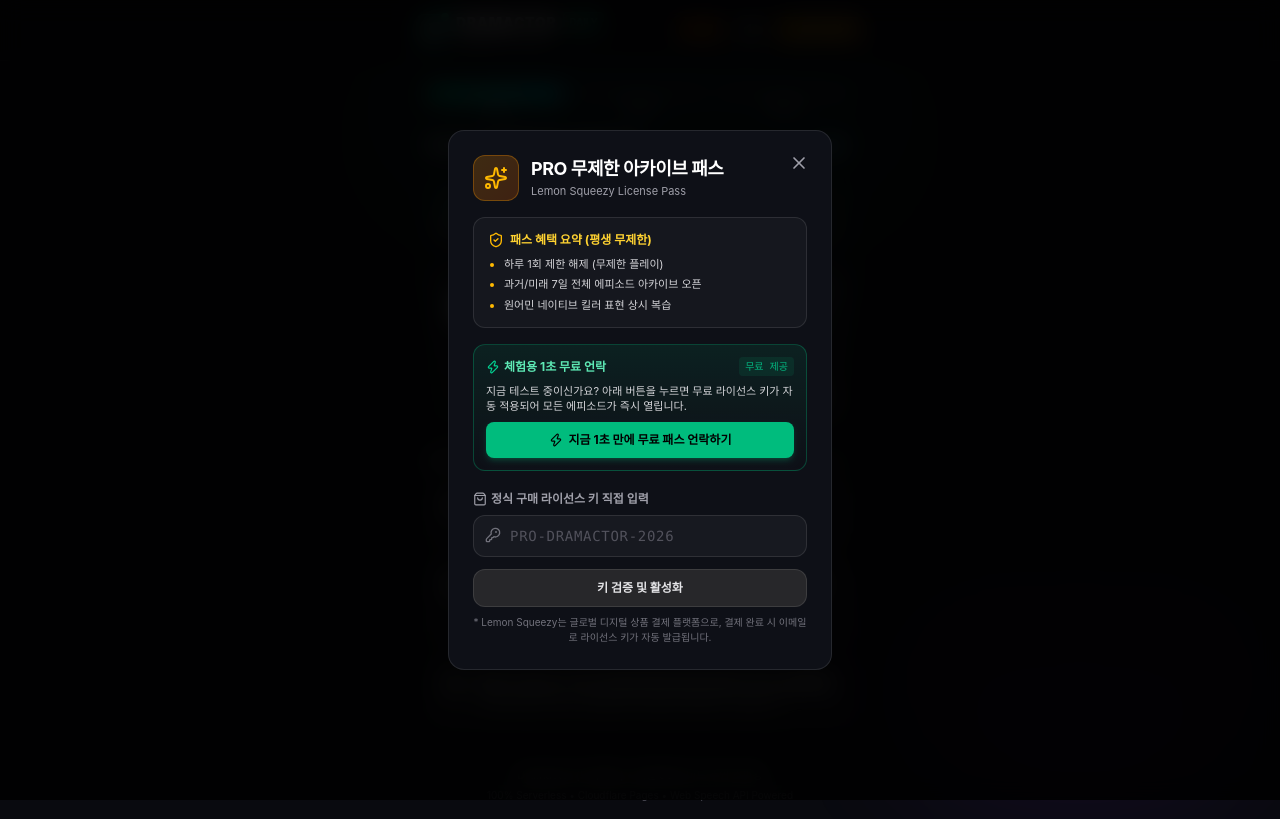
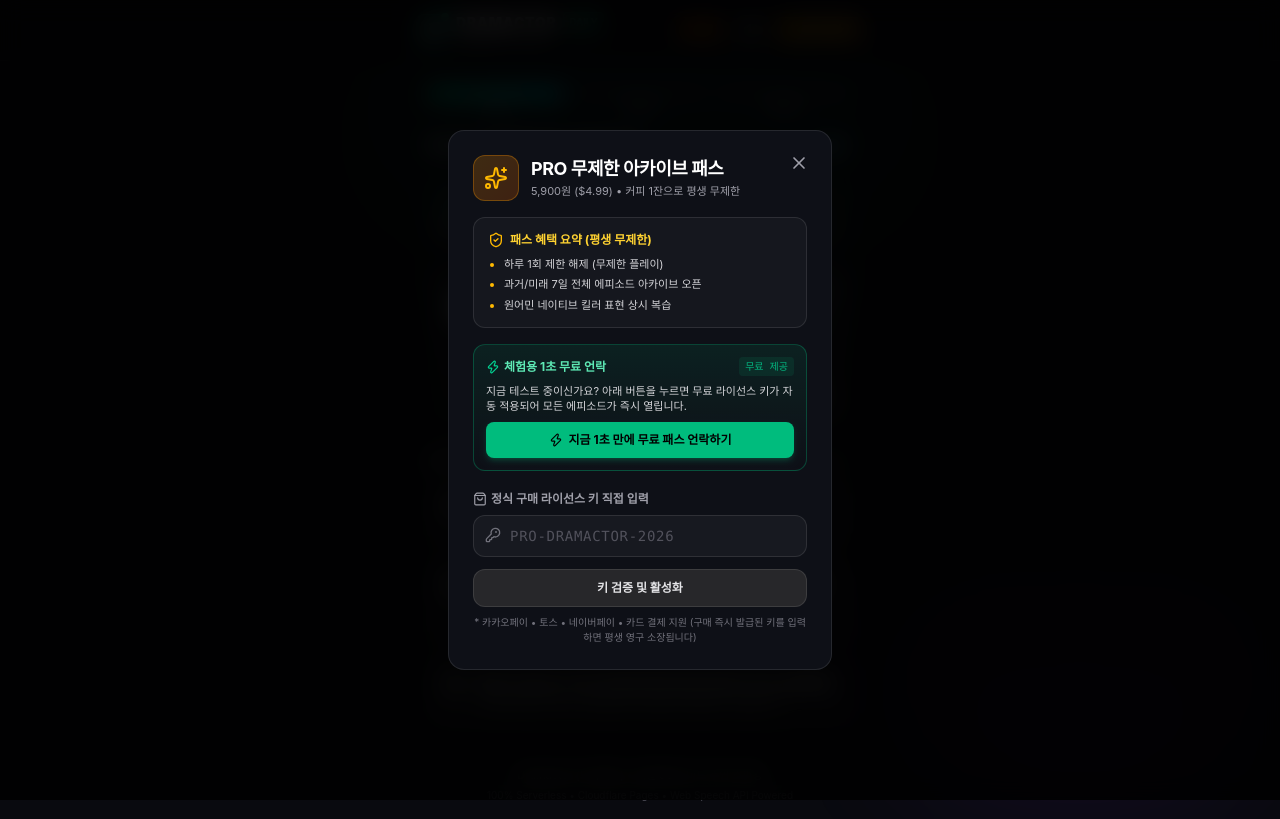
Before and after one commit to kroa/dramactor, a React (Vite) app: page / in a window 1280 px wide. Both pictures are taken after a click on the button "PRO 언락". Built offline with nearby package versions, Linux system fonts and the light colour scheme; a web font is replaced by a local one.

Commit message:
refactor: localize pro pass checkout to familiar Korean payment options and pricing

```diff
--- a/src/components/UnlockModal.tsx
+++ b/src/components/UnlockModal.tsx
@@ -69,7 +69,7 @@ export const UnlockModal: React.FC<UnlockModalProps> = ({
             <h3 className="text-base sm:text-lg font-bold text-white tracking-tight">
               PRO 무제한 아카이브 패스
             </h3>
-            <p className="text-[11px] text-zinc-400">Lemon Squeezy License Pass</p>
+            <p className="text-[11px] text-zinc-400">5,900원 ($4.99) &bull; 커피 1잔으로 평생 무제한</p>
           </div>
         </div>
 
@@ -170,7 +170,7 @@ export const UnlockModal: React.FC<UnlockModalProps> = ({
               </form>
 
               <p className="mt-2 text-[10px] text-zinc-500 leading-normal text-center">
-                * Lemon Squeezy는 글로벌 디지털 상품 결제 플랫폼으로, 결제 완료 시 이메일로 라이선스 키가 자동 발급됩니다.
+                * 카카오페이 &bull; 토스 &bull; 네이버페이 &bull; 카드 결제 지원 (구매 즉시 발급된 키를 입력하면 평생 영구 소장됩니다)
               </p>
             </div>
           </div>
```
